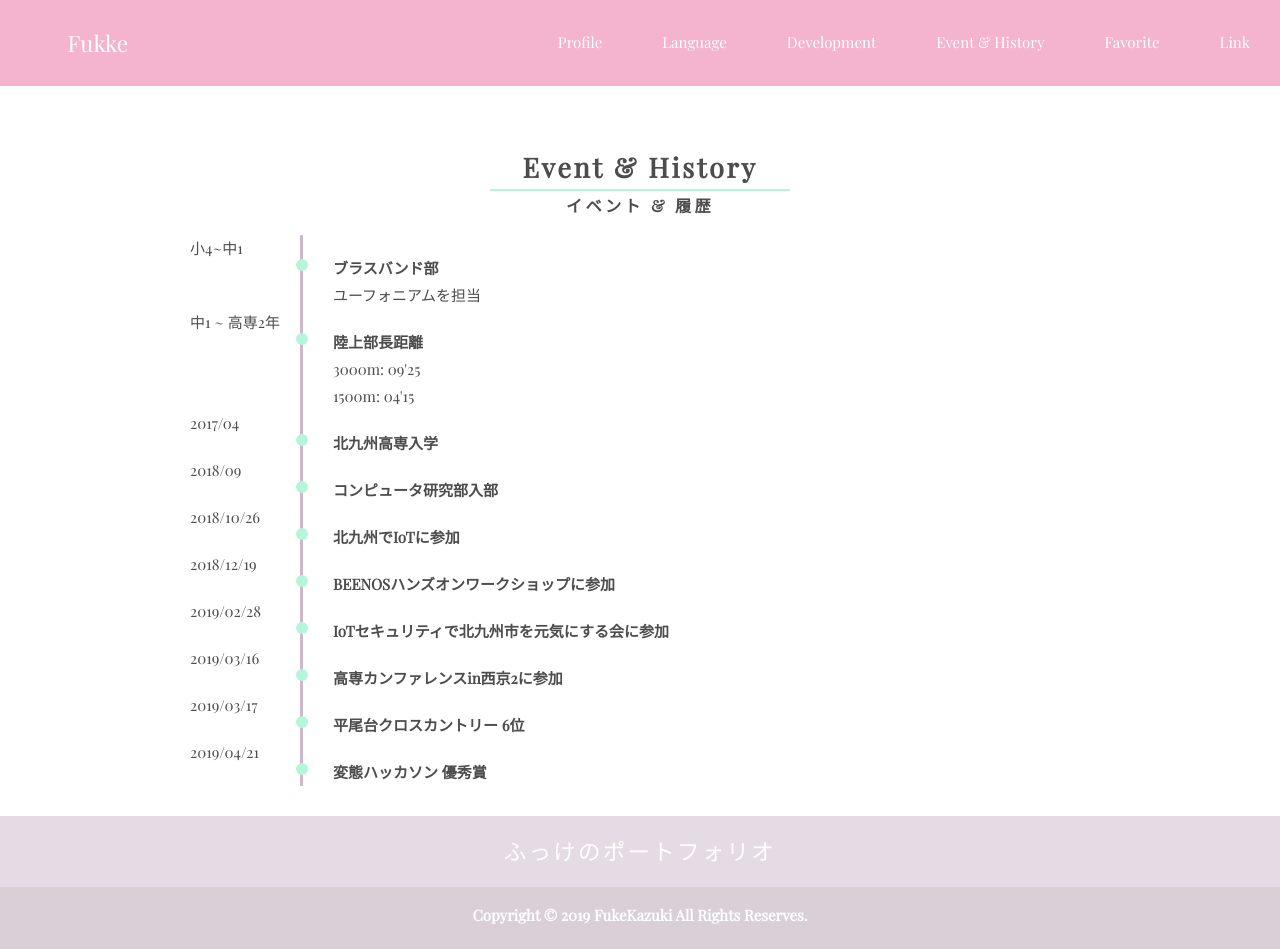
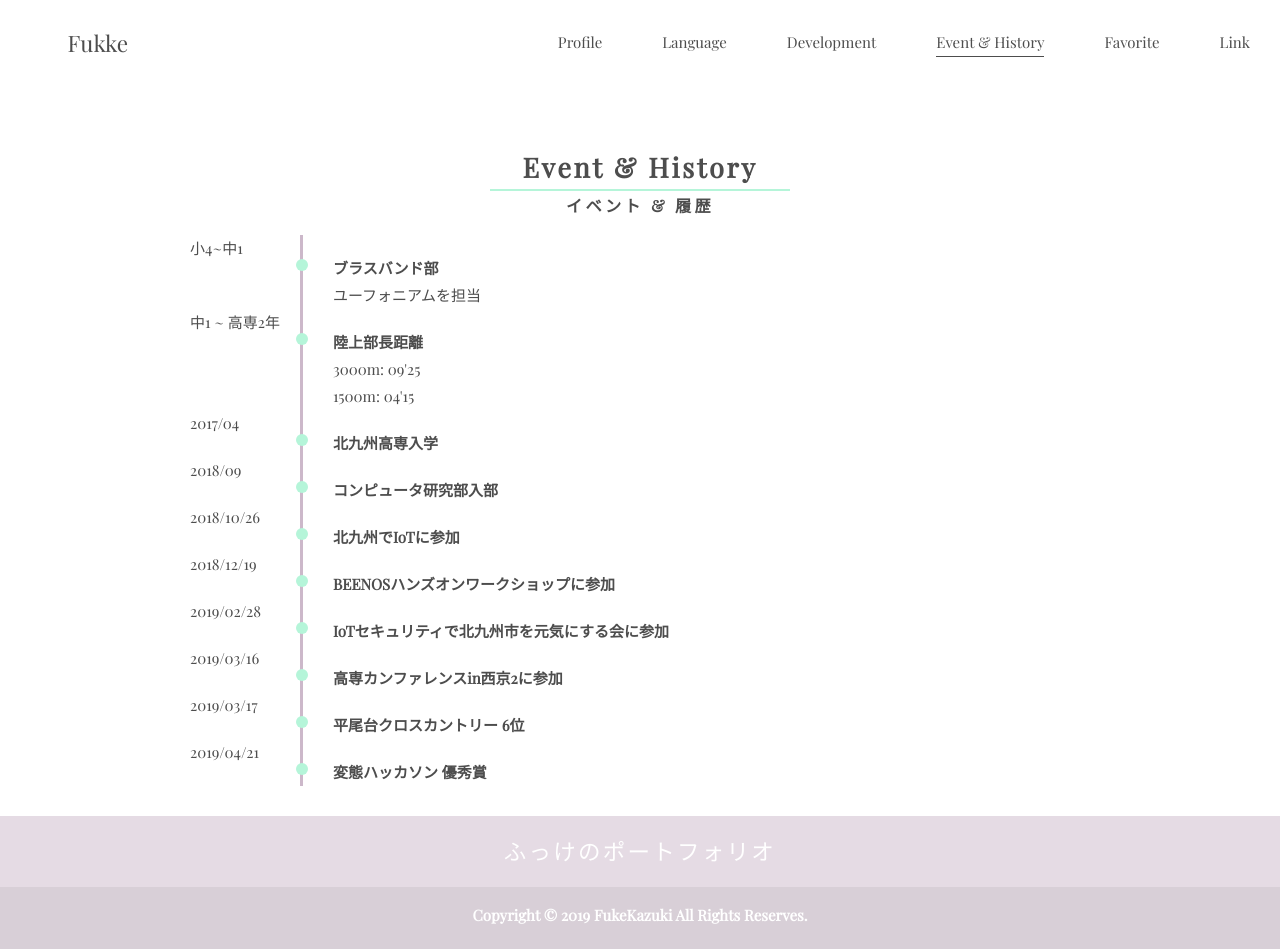
Before and after one commit to FukeKazki/FukeKazki.github.io, a plain HTML site: page src/life.html in a window 1280 px wide. Drawn offline with nearby package versions, Linux system fonts and the light colour scheme.

Commit message:
Update nav design

```diff
--- a/com/css/module/_nav.scss
+++ b/com/css/module/_nav.scss
@@ -48,6 +48,9 @@
 			}
 		}
 	}
+    a.active p {
+        border-bottom: 1px solid #4d4d4d;
+    }
 }
 
 .fixed {
--- a/com/css/theme/_text.scss
+++ b/com/css/theme/_text.scss
@@ -4,7 +4,7 @@
 	font-size: 1.5em;
 	color: #fff;
     a {
-        color: #fff;
+        color: #4d4d4d;
     }
 }
 .page-title{
--- a/com/css/theme/_theme.scss
+++ b/com/css/theme/_theme.scss
@@ -3,12 +3,14 @@ body {
 	font-family: 'Noto Serif JP', serif;
 	font-family: 'Playfair Display', serif;
 }
-
-header {
-	background: $color-main;
+.gnav a {
+    color: #4d4d4d;
 }
 header.top {
     background: transparent;
+    .gnav a, .title a{
+        color: #fff;
+    }
 }
 .fc {
 	color: #fff;
@@ -18,12 +20,8 @@ header.top {
 .fc02 {
 	background: $color-footer;
 }
-.gnav a{
-	color: #fff;
-}
-.gnav:active {
-	color: $color-accent;
-}
+
+
 
 .card {
 	background: $color-base;
--- a/src/index.js
+++ b/src/index.js
@@ -17,8 +17,11 @@ $(function(){
         });
 
     {
-        let url = window.location;
-        $('.gnav a[href="'+url+'"]').addClass('active');
+        //現在のページのリンク
+        let pathname = window.location.pathname;
+        const array = pathname.split('/');
+        pathname = array.slice(-1)[0];
+        $('.gnav a[href="'+'./'+pathname+'"]').addClass('active');
     }
 
     $('.hero-img').vegas({
@@ -37,5 +40,5 @@ $(function(){
     });
 });
 document.addEventListener('DOMContentLoaded', function(){
-  var trigger = new ScrollTrigger();
+  const trigger = new ScrollTrigger();
 });
```
Also changed, not shown: com/css/import.css.
